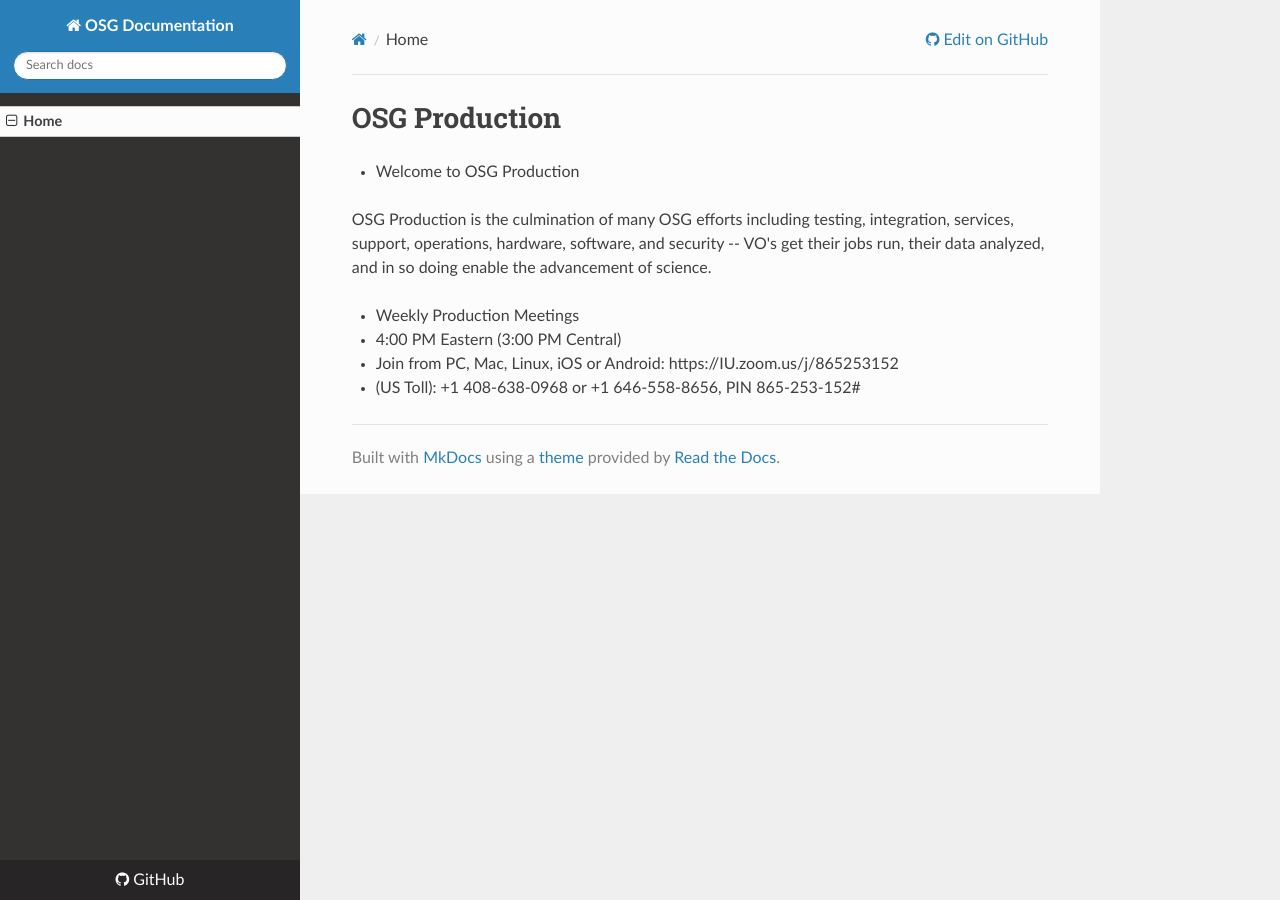
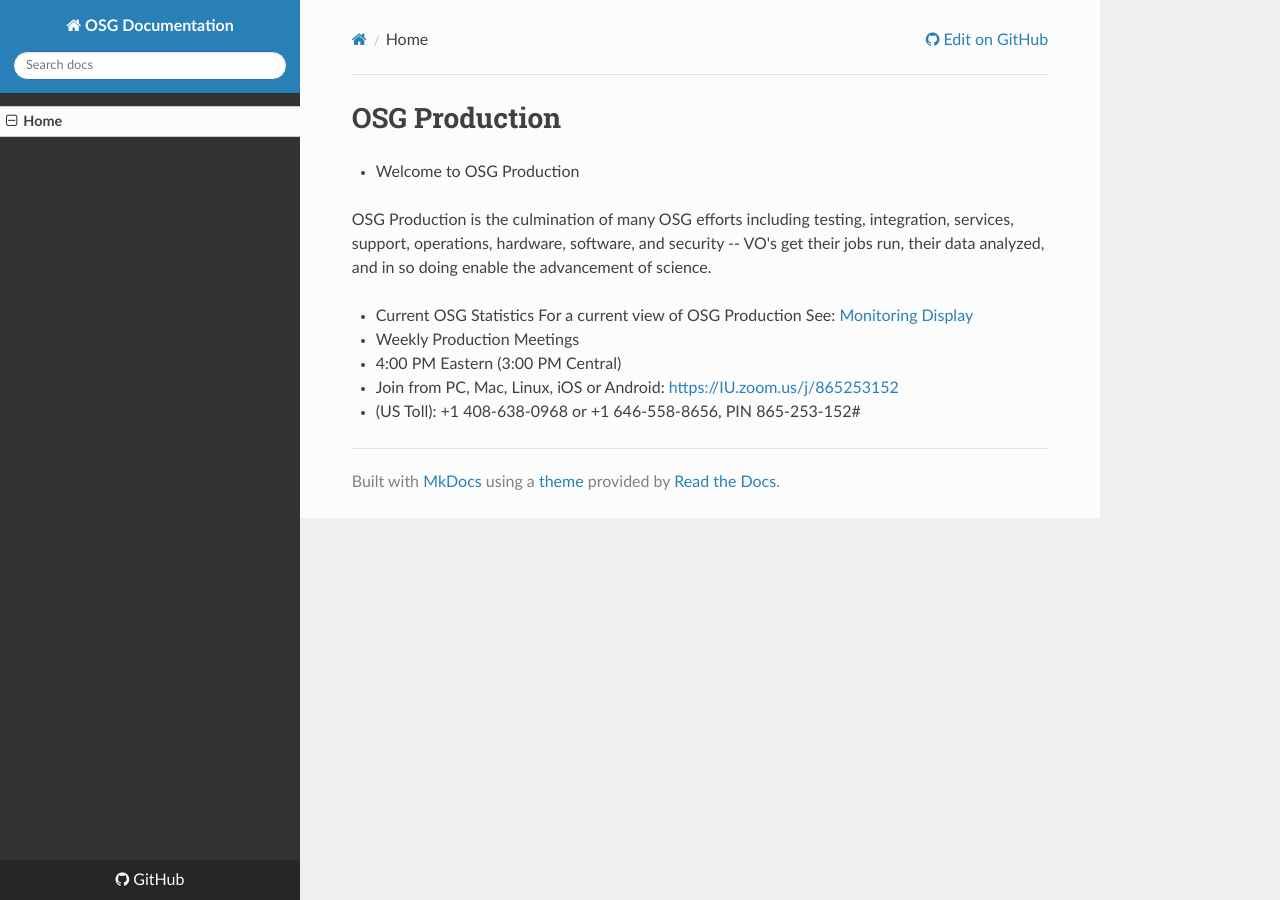
Before and after one commit to zsshah/production, an MkDocs documentation site: the page built from docs/index.md, in a window 1280 px wide. Built offline with MkDocs 1.6.1, drawn with Linux system fonts in a browser that asks for light colours; nearby versions of some CDN libraries; old or Windows-style settings are respelled for this version of MkDocs.

Commit message:
Update index.md

```diff
--- a/docs/index.md
+++ b/docs/index.md
@@ -4,7 +4,10 @@
 
 OSG Production is the culmination of many OSG efforts including testing, integration, services, support, operations, hardware, software, and security -- VO's get their jobs run, their data analyzed, and in so doing enable the advancement of science.
 
+- Current OSG Statistics
+For a current view of OSG Production See: [Monitoring Display](https://display.opensciencegrid.org)
+
 - Weekly Production Meetings
    - 4:00 PM Eastern (3:00 PM Central)
-   - Join from PC, Mac, Linux, iOS or Android: https://IU.zoom.us/j/865253152
+   - Join from PC, Mac, Linux, iOS or Android: [https://IU.zoom.us/j/865253152](https://IU.zoom.us/j/865253152)
    - (US Toll): +1 408-638-0968 or +1 646-558-8656, PIN 865-253-152#
```
